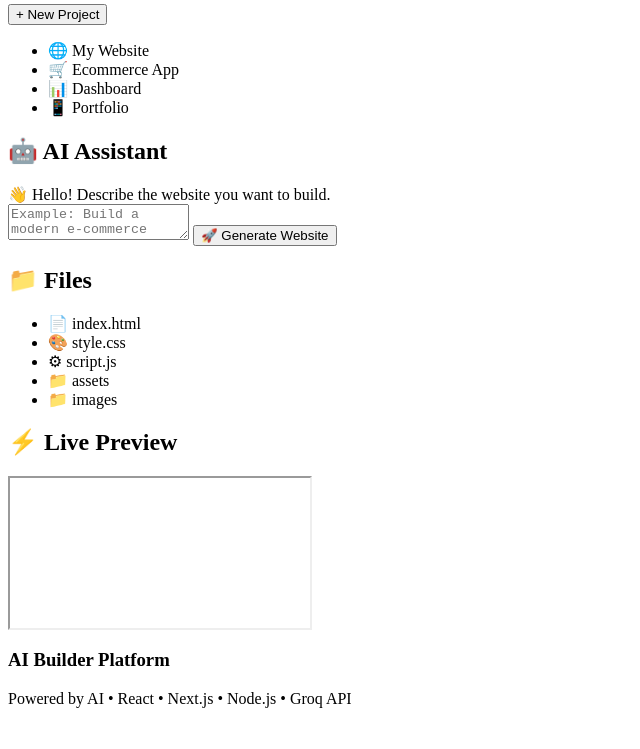
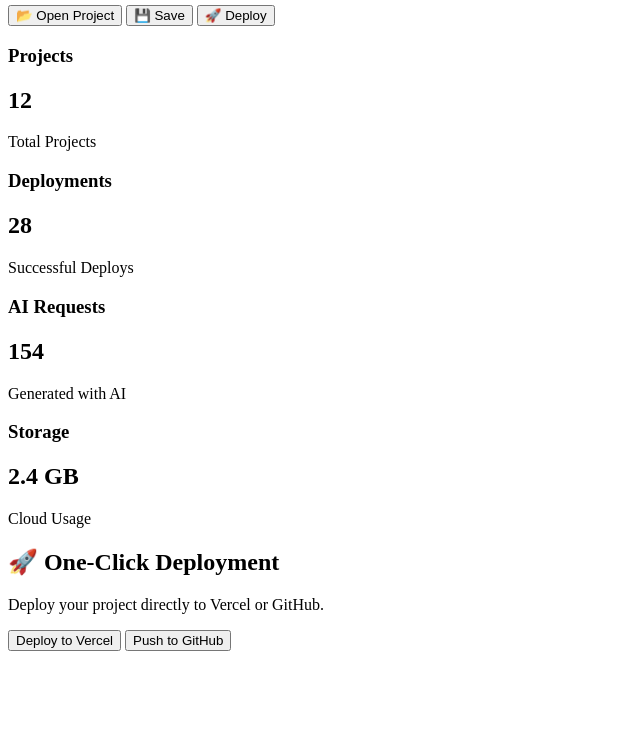
Before and after one commit to wabsit/AI-website-builder, a plain HTML site: page index.html in a window 1280 px wide. Shown: the part 51-800 px from the top of the page, without its empty margins (0-640 px from the left). Drawn offline with Linux system fonts and the light colour scheme.

Commit message:
index.html

```diff
--- a/index.html
+++ b/index.html
@@ -1,100 +1,54 @@
-<!-- AI Builder Workspace -->
+<!-- Dashboard Section -->
 
-<section class="workspace">
+<section class="dashboard">
 
-    <!-- Sidebar -->
-    <aside class="sidebar">
+  <div class="dashboard-header">
+    <h2>📊 Dashboard</h2>
 
-        <h2>Projects</h2>
+    <div class="dashboard-actions">
+      <button class="btn">📂 Open Project</button>
+      <button class="btn">💾 Save</button>
+      <button class="btn primary">🚀 Deploy</button>
+    </div>
+  </div>
 
-        <button class="new-project">
-            + New Project
-        </button>
+  <div class="stats-grid">
 
-        <ul class="project-list">
-            <li>🌐 My Website</li>
-            <li>🛒 Ecommerce App</li>
-            <li>📊 Dashboard</li>
-            <li>📱 Portfolio</li>
-        </ul>
+    <div class="stat-card">
+      <h3>Projects</h3>
+      <h1>12</h1>
+      <p>Total Projects</p>
+    </div>
 
-    </aside>
+    <div class="stat-card">
+      <h3>Deployments</h3>
+      <h1>28</h1>
+      <p>Successful Deploys</p>
+    </div>
 
-    <!-- Main Content -->
-    <main class="main-panel">
+    <div class="stat-card">
+      <h3>AI Requests</h3>
+      <h1>154</h1>
+      <p>Generated with AI</p>
+    </div>
 
-        <!-- AI Chat -->
-        <section class="chat-panel">
+    <div class="stat-card">
+      <h3>Storage</h3>
+      <h1>2.4 GB</h1>
+      <p>Cloud Usage</p>
+    </div>
 
-            <h2>🤖 AI Assistant</h2>
+  </div>
 
-            <div class="chat-box">
+  <div class="deploy-section">
 
-                <div class="ai-message">
-                    👋 Hello! Describe the website you want to build.
-                </div>
+    <h2>🚀 One-Click Deployment</h2>
 
-            </div>
+    <p>Deploy your project directly to Vercel or GitHub.</p>
 
-            <textarea
-                id="promptInput"
-                placeholder="Example: Build a modern e-commerce website with login, payment and admin panel..."
-            ></textarea>
+    <button class="btn primary">Deploy to Vercel</button>
+    <button class="btn">Push to GitHub</button>
 
-            <button id="generateBtn">
-                🚀 Generate Website
-            </button>
-
-        </section>
-
-        <!-- File Explorer -->
-        <section class="files-panel">
-
-            <h2>📁 Files</h2>
-
-            <ul>
-
-                <li>📄 index.html</li>
-
-                <li>🎨 style.css</li>
-
-                <li>⚙ script.js</li>
-
-                <li>📁 assets</li>
-
-                <li>📁 images</li>
-
-            </ul>
-
-        </section>
-
-        <!-- Live Preview -->
-        <section class="preview-panel">
-
-            <h2>⚡ Live Preview</h2>
-
-            <iframe
-                id="previewFrame"
-                title="Preview"
-            ></iframe>
-
-        </section>
-
-    </main>
+  </div>
 
 </section>
-
-<footer>
-
-    <h3>AI Builder Platform</h3>
-
-    <p>
-        Powered by AI • React • Next.js • Node.js • Groq API
-    </p>
-
-</footer>
-
-<script src="script.js"></script>
-
-</body>
-</html>
```
